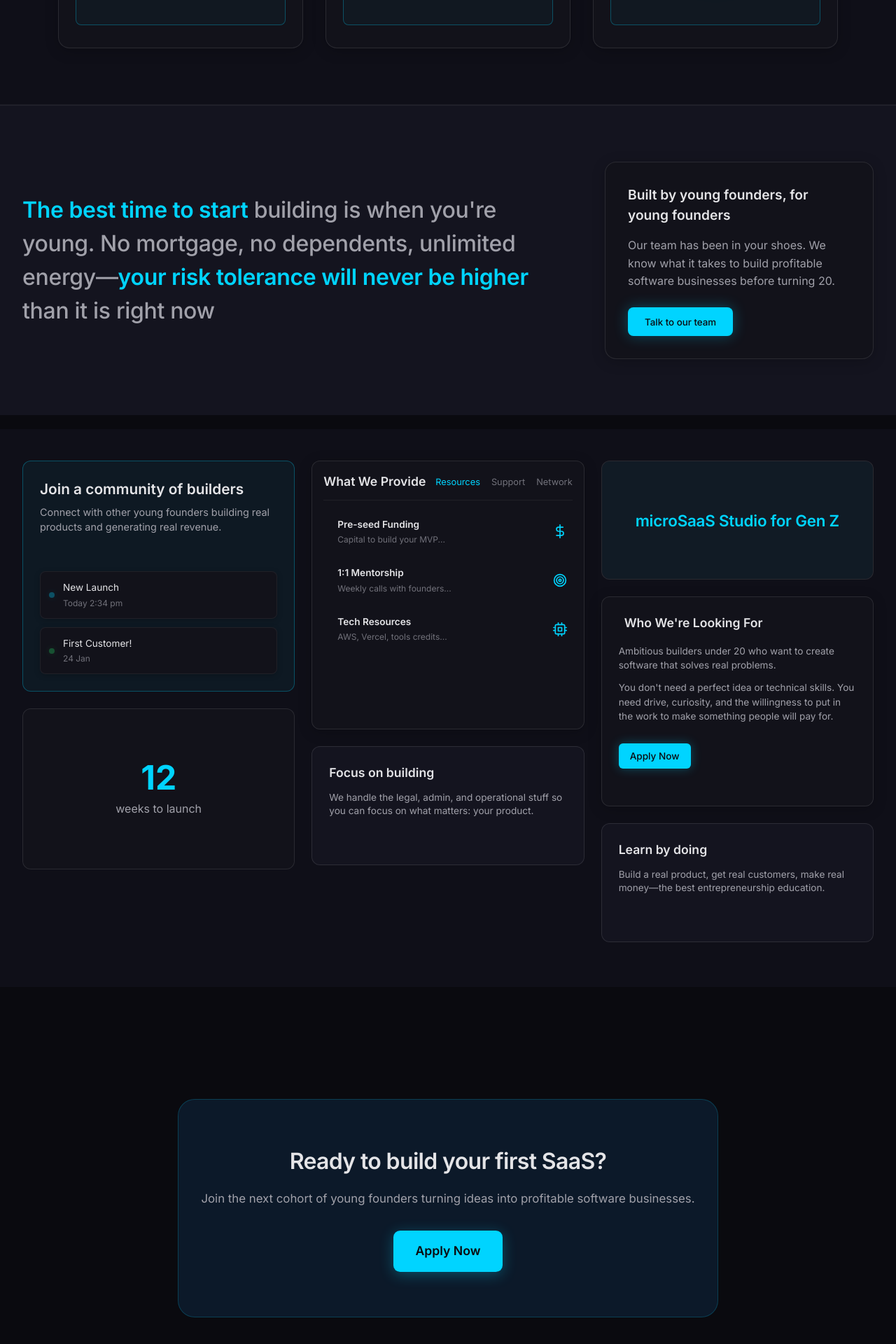
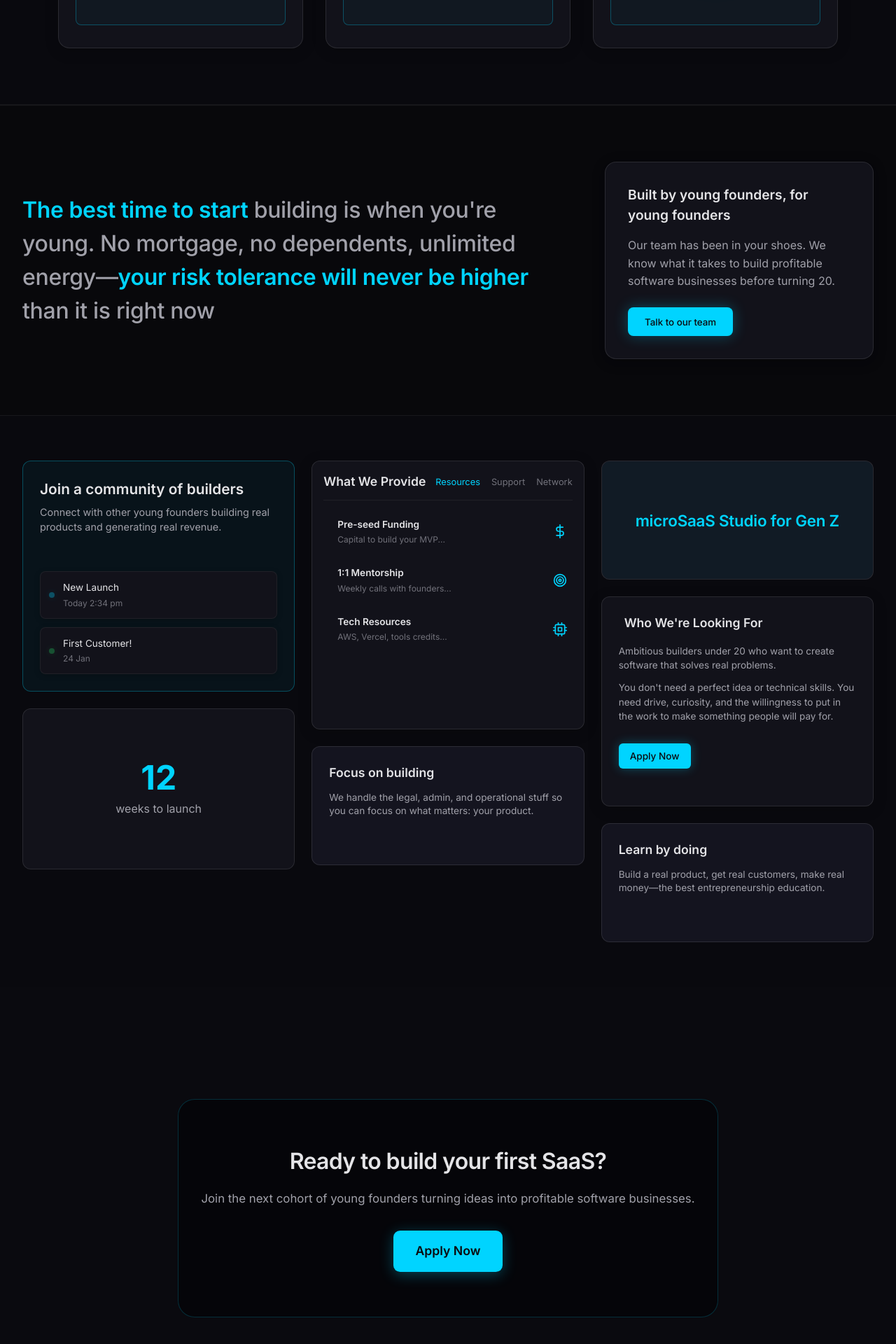
Before and after one commit to Flaryiest/dolos, a React (Vite) app in the folder web/: page / in a window 1280 px wide. Shown: the part 1529-3449 px from the top of the page at 70% size. Built offline with nearby package versions, Linux system fonts and the light colour scheme.

Commit message:
stars and darker background on index

```diff
--- a/web/src/pages/index/index.css
+++ b/web/src/pages/index/index.css
@@ -11,12 +11,11 @@
     overflow-x: hidden;
     position: relative;
     z-index: 1;
-
+    background: transparent;
 }
 
 .section-one-background {
-    background: radial-gradient(ellipse at 50% 0%, rgba(0, 212, 255, 0.1) 0%, transparent 60%),
-                var(--space-bg-primary);
+    background: radial-gradient(ellipse at 50% 0%, rgba(0, 212, 255, 0.08) 0%, transparent 60%);
     width: 100%;
     height: 60%;
     position: absolute;
@@ -687,7 +686,7 @@
 }
 
 .steps-section {
-    background: var(--space-bg-secondary);
+    background: rgba(10, 10, 15, 0.85);
     padding: 5rem 2rem;
     margin-top: 0;
     width: 100%;
@@ -1030,7 +1029,7 @@
 }
 
 .cta-section {
-    background: #0c1929;
+    background: rgba(6, 6, 10, 0.95);
     border: 1px solid rgba(0, 212, 255, 0.2);
     padding: 4rem 2rem;
     margin-top: 10rem;
@@ -1108,7 +1107,7 @@
 
 /* Metrics Section */
 .metrics-section {
-    background: var(--space-bg-tertiary);
+    background: rgba(8, 8, 12, 0.9);
     color: var(--text-primary);
     padding: 5rem 2rem;
     margin-top: 0;
@@ -1397,7 +1396,7 @@
 
 /* Features Dashboard Section */
 .features-dashboard-section {
-    background: var(--space-bg-secondary);
+    background: rgba(10, 10, 15, 0.85);
     padding: 4rem 2rem;
     width: 100%;
     color: var(--text-primary);
```
